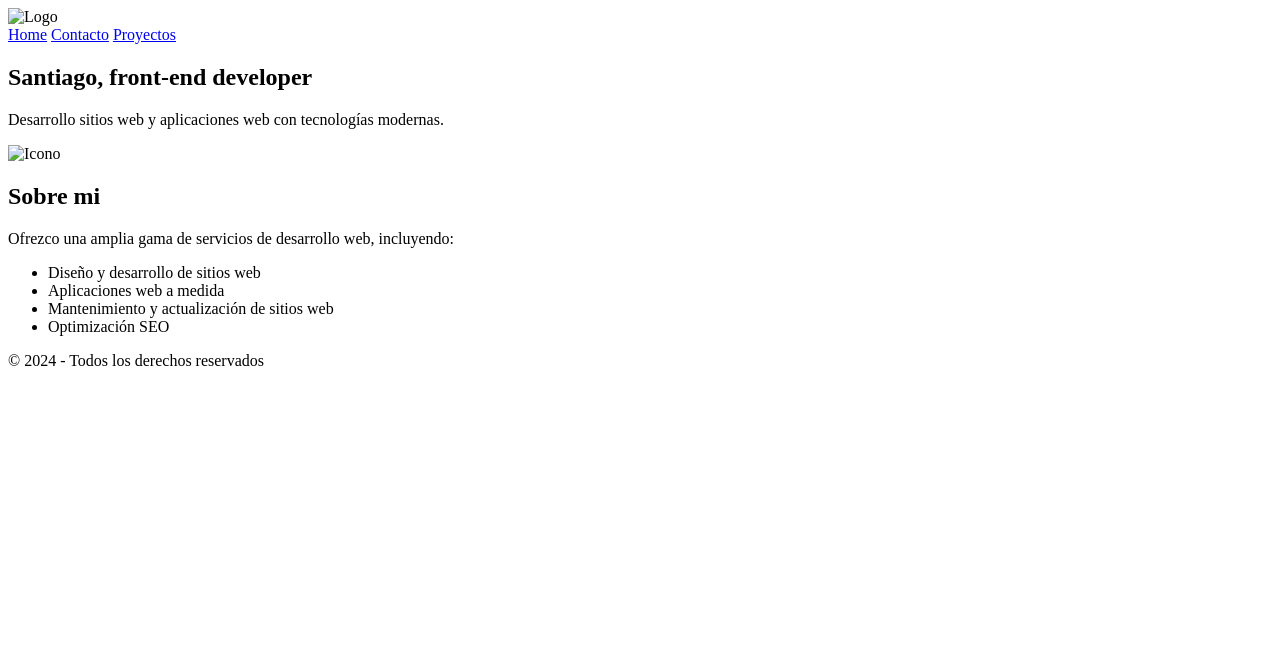
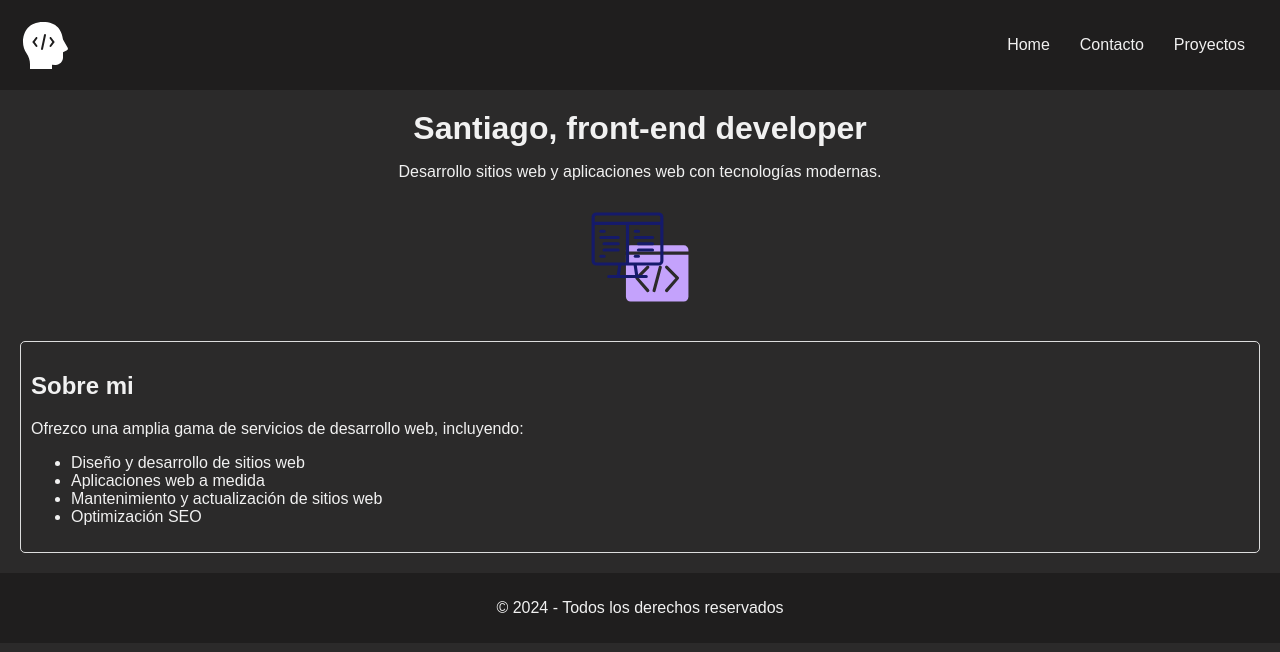
Before and after one commit to guardo2/disenoweb_uade, a plain HTML site: page index.html in a window 1280 px wide. Drawn offline with Linux system fonts and the light colour scheme; the site is published under a folder, as on GitHub Pages, so addresses that start at the root find nothing.

Commit message:
modificacion carpetas y index

```diff
--- a/index.html
+++ b/index.html
@@ -4,22 +4,22 @@
     <meta charset="UTF-8">
     <meta name="viewport" content="width=device-width, initial-scale=1.0">
     <title>Desarrollador Web y JavaScript</title>
-    <link rel="stylesheet" href="/styles.css">
+    <link rel="stylesheet" href="styles.css">
 </head>
 <body>
     <header>
-        <img src="/icons8-developer_w (2).svg" alt="Logo">
+        <img src="icons8-developer_w (2).svg" alt="Logo">
         <nav>
         <a href="index.html">Home</a>
-        <a href="./pages/contacto.html">Contacto</a>
-        <a href="./pages/proyectos.html">Proyectos</a>
+        <a href="contacto.html">Contacto</a>
+        <a href="proyectos.html">Proyectos</a>
         </nav>
     </header>
     <main>
         <section class="banner">
             <h1>Santiago, front-end developer</h1>
             <p>Desarrollo sitios web y aplicaciones web con tecnologías modernas.</p>
-            <img src="/icons8-developer.svg" alt="Icono">
+            <img src="icons8-developer.svg" alt="Icono">
             </section>
             <section class="descripcion">
             <h2>Sobre mi</h2>
```
Also changed, not shown: contacto.html (+5 -5 lines), 1 other file.
